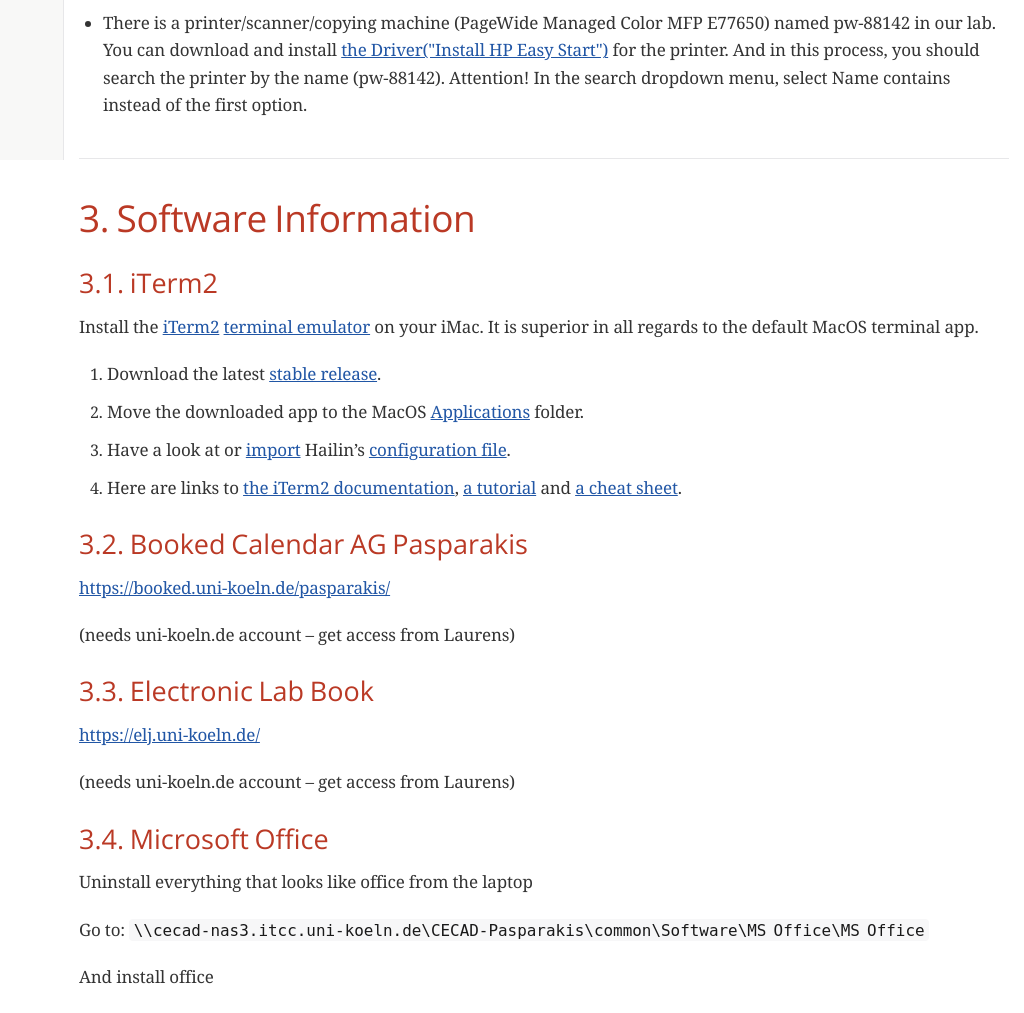
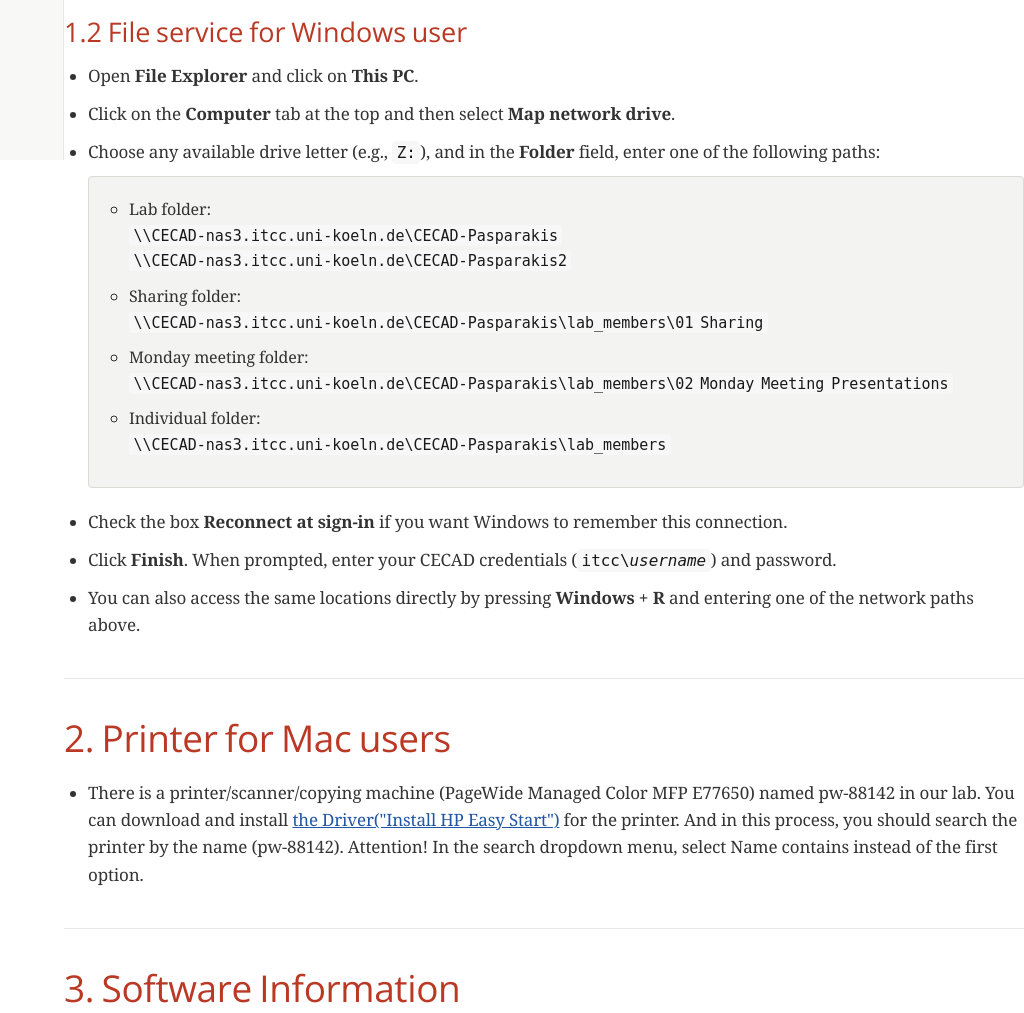
Before and after one commit to Helen-5588/Pasparakis-lab, a plain HTML site: page tutorials/welcome2.html in a window 1280 px wide. Shown: the part 640-1653 px from the top of the page, without its empty margins (256-1280 px from the left). Drawn offline with nearby package versions, Linux system fonts and the light colour scheme; a web font is replaced by a local one.

Commit message:
Initial commit

```diff
--- a/tutorials/welcome2.html
+++ b/tutorials/welcome2.html
@@ -2909,55 +2909,121 @@
             </ul>
         </div>
     </div>
-    <div id="content">
     <div class="sect1">
-            <h2 id="_file_services">1. File services</h2>
+        <h2 id="_file_service">1. File service</h2>
         <div class="sectionbody">
+
+            <!-- 1.1 File service for Mac user -->
+            <div class="sect2">
+                <h3 id="_file_service_mac">1.1 File service for Mac user</h3>
                 <div class="ulist">
                     <ul>
                         <li>
-                            <p>Add the following shared folder on CECAD&#8217;s file server to Finder&#8217;s known
-                                addresses. Hit ⌘ + K in
-                                Finder to open the <a href="https://support.apple.com/en-us/HT204445">"Connect to
-                                    Server" dialog</a>.</p>
+                            <p>Add the following shared folder on CECAD’s file server to Finder’s known
+                                addresses. Hit ⌘ + K in Finder on the Mac laptop to open the
+                                <a href="https://support.apple.com/en-us/HT204445">"Connect to Server" dialog</a>.
+                            </p>
                             <div class="sidebarblock">
                                 <div class="content">
                                     <div class="ulist">
                                         <ul>
-
                                             <li>
-                                                <p>Lab folder:
-                                                    <code>smb://CECAD-nas3.itcc.uni-koeln.de/CECAD-Pasparakis/</code></p>
-                                                    <p><code>smb://CECAD-nas3.itcc.uni-koeln.de/CECAD-Pasparakis2/</code></p>
+                                                <p>Lab folder:<br>
+                                                    <code>smb://CECAD-nas3.itcc.uni-koeln.de/CECAD-Pasparakis/</code><br>
+                                                    <code>smb://CECAD-nas3.itcc.uni-koeln.de/CECAD-Pasparakis2/</code>
                                                 </p>
                                             </li>
                                             <li>
-                                                <p>Sharing folder:
+                                                <p>Sharing folder:<br>
                                                     <code>smb://CECAD-nas3.itcc.uni-koeln.de/CECAD-Pasparakis/lab_members/01 Sharing</code>
                                                     (sic!)
                                                 </p>
                                             </li>
                                             <li>
-                                                <p>Monday meeting folder:
+                                                <p>Monday meeting folder:<br>
                                                     <code>smb://CECAD-nas3.itcc.uni-koeln.de/CECAD-Pasparakis/lab_members/02 Monday Meeting Presentations</code>
                                                 </p>
                                             </li>
                                             <li>
-                                                <p>Individual folder:
+                                                <p>Individual folder:<br>
                                                     <code>smb://CECAD-nas3.itcc.uni-koeln.de/CECAD-Pasparakis/lab_members</code>
                                                 </p>
                                             </li>
-
                                         </ul>
                                     </div>
                                 </div>
                             </div>
                         </li>
-
                     </ul>
                 </div>
             </div>
-        </div>
+
+            <!-- 1.2 File service for Windows user -->
+            <div class="sect2">
+                <h3 id="_file_service_windows">1.2 File service for Windows user</h3>
+                <div class="ulist">
+                    <ul>
+                        <li>
+                            <p>Open <strong>File Explorer</strong> and click on <strong>This PC</strong>.</p>
+                        </li>
+                        <li>
+                            <p>Click on the <strong>Computer</strong> tab at the top and then select
+                                <strong>Map network drive</strong>.
+                            </p>
+                        </li>
+                        <li>
+                            <p>Choose any available drive letter (e.g., <code>Z:</code>), and in the
+                                <strong>Folder</strong> field, enter one of the following paths:
+                            </p>
+                            <div class="sidebarblock">
+                                <div class="content">
+                                    <div class="ulist">
+                                        <ul>
+                                            <li>
+                                                <p>Lab folder:<br>
+                                                    <code>\\CECAD-nas3.itcc.uni-koeln.de\CECAD-Pasparakis</code><br>
+                                                    <code>\\CECAD-nas3.itcc.uni-koeln.de\CECAD-Pasparakis2</code>
+                                                </p>
+                                            </li>
+                                            <li>
+                                                <p>Sharing folder:<br>
+                                                    <code>\\CECAD-nas3.itcc.uni-koeln.de\CECAD-Pasparakis\lab_members\01 Sharing</code>
+                                                </p>
+                                            </li>
+                                            <li>
+                                                <p>Monday meeting folder:<br>
+                                                    <code>\\CECAD-nas3.itcc.uni-koeln.de\CECAD-Pasparakis\lab_members\02 Monday Meeting Presentations</code>
+                                                </p>
+                                            </li>
+                                            <li>
+                                                <p>Individual folder:<br>
+                                                    <code>\\CECAD-nas3.itcc.uni-koeln.de\CECAD-Pasparakis\lab_members</code>
+                                                </p>
+                                            </li>
+                                        </ul>
+                                    </div>
+                                </div>
+                            </div>
+                        </li>
+                        <li>
+                            <p>Check the box <strong>Reconnect at sign-in</strong> if you want Windows to remember this
+                                connection.</p>
+                        </li>
+                        <li>
+                            <p>Click <strong>Finish</strong>. When prompted, enter your CECAD credentials
+                                (<code>itcc\<em>username</em></code>) and password.</p>
+                        </li>
+                        <li>
+                            <p>You can also access the same locations directly by pressing <strong>Windows + R</strong>
+                                and entering one of the network paths above.</p>
+                        </li>
+                    </ul>
+                </div>
+            </div>
+
+        </div>
+    </div>
+
     <div class="sect1">
         <h2 id="_printers">2. Printer for Mac users</h2>
         <div class="sectionbody">
@@ -2969,7 +3035,8 @@
                             our lab. You can download and install <a
                                 href="https://support.hp.com/hk-en/drivers/hp-pagewide-color-755-printer-series/22955784">the
                                 Driver("Install HP Easy Start")</a> for the printer. And in this process, you should
-                                search the printer by the name (pw-88142). Attention! In the search dropdown menu, select Name contains instead of the first option. </p>
+                            search the printer by the name (pw-88142). Attention! In the search dropdown menu, select
+                            Name contains instead of the first option. </p>
                     </li>
 
                 </ul>
@@ -3033,7 +3100,12 @@
                 <h3 id="_microsoft_office">3.4. Microsoft Office</h3>
                 <div class="paragraph">
                     <p>Uninstall everything that looks like office from the laptop</p>
-                        <p>Go to: <code>\\cecad-nas3.itcc.uni-koeln.de\CECAD-Pasparakis\common\Software\MS Office\MS Office</code></p>
+                    <p>Windows Go to:
+                        <code>\\cecad-nas3.itcc.uni-koeln.de\CECAD-Pasparakis\common\Software\MS Office\MS Office</code>
+                    </p>
+                    <p>Mac Go to:
+                        <code>smb://cecad-nas3.itcc.uni-koeln.de/CECAD-Pasparakis/common/Software/MS Office/MS Office</code>
+                    </p>
                     <p>And install office</p>
                 </div>
             </div>
@@ -3041,23 +3113,33 @@
                 <h3 id="_cisco">3.5. Cisco</h3>
                 <div class="paragraph">
                     <p><strong>First time registration:</strong></p>
-                        <p><a href="https://itcc.uni-koeln.de/en/services/accounts-communication/multifactor-authentication-cisco-duo/initial-registration-in-cisco-duo">https://itcc.uni-koeln.de/en/services/accounts-communication/multifactor-authentication-cisco-duo/initial-registration-in-cisco-duo</a></p>
+                    <p><a
+                            href="https://itcc.uni-koeln.de/en/services/accounts-communication/multifactor-authentication-cisco-duo/initial-registration-in-cisco-duo">https://itcc.uni-koeln.de/en/services/accounts-communication/multifactor-authentication-cisco-duo/initial-registration-in-cisco-duo</a>
+                    </p>
                     <p><strong>Install Cisco VPN:</strong></p>
-                        <p><a href="https://itcc.uni-koeln.de/en/services/internet-access-web/network-access/vpn">https://itcc.uni-koeln.de/en/services/internet-access-web/network-access/vpn</a></p>
+                    <p><a
+                            href="https://itcc.uni-koeln.de/en/services/internet-access-web/network-access/vpn">https://itcc.uni-koeln.de/en/services/internet-access-web/network-access/vpn</a>
+                    </p>
                     <p><strong>Install Cisco Antivirus:</strong></p>
-                        <p><a href="https://itcc.uni-koeln.de/en/services/software/general-agreements-and-campus-licenses/utility-programs-and-systems/cisco-secure-endpoint">https://itcc.uni-koeln.de/en/services/software/general-agreements-and-campus-licenses/utility-programs-and-systems/cisco-secure-endpoint</a></p>
+                    <p><a
+                            href="https://itcc.uni-koeln.de/en/services/software/general-agreements-and-campus-licenses/utility-programs-and-systems/cisco-secure-endpoint">https://itcc.uni-koeln.de/en/services/software/general-agreements-and-campus-licenses/utility-programs-and-systems/cisco-secure-endpoint</a>
+                    </p>
                 </div>
             </div>
             <div class="sect2">
                 <h3 id="_java">3.6. Java</h3>
                 <div class="paragraph">
-                        <p><a href="https://wiki.uni-koeln.de/cri-s/index.php/Java">https://wiki.uni-koeln.de/cri-s/index.php/Java</a></p>
+                    <p><a
+                            href="https://wiki.uni-koeln.de/cri-s/index.php/Java">https://wiki.uni-koeln.de/cri-s/index.php/Java</a>
+                    </p>
                 </div>
             </div>
             <div class="sect2">
                 <h3 id="_adobe_acrobat">3.7. Adobe Acrobat (free)</h3>
                 <div class="paragraph">
-                        <p><a href="https://itcc.uni-koeln.de/en/services/software/rahmenvertraege-und-campuslizenzen/produktivitaetsanwendung/adobe">https://itcc.uni-koeln.de/en/services/software/rahmenvertraege-und-campuslizenzen/produktivitaetsanwendung/adobe</a></p>
+                    <p><a
+                            href="https://itcc.uni-koeln.de/en/services/software/rahmenvertraege-und-campuslizenzen/produktivitaetsanwendung/adobe">https://itcc.uni-koeln.de/en/services/software/rahmenvertraege-und-campuslizenzen/produktivitaetsanwendung/adobe</a>
+                    </p>
                     <p>(other adobe products are not free at all)</p>
                 </div>
             </div>
@@ -3065,13 +3147,20 @@
                 <h3 id="_printer_info">3.8. Printer</h3>
                 <div class="paragraph">
                     <p>pw-88142</p>
-                        <p><a href="https://wiki.uni-koeln.de/cri-s/index.php/Printer">https://wiki.uni-koeln.de/cri-s/index.php/Printer</a></p>
+                    <p><a
+                            href="https://wiki.uni-koeln.de/cri-s/index.php/Printer">https://wiki.uni-koeln.de/cri-s/index.php/Printer</a>
+                    </p>
                 </div>
             </div>
             <div class="sect2">
                 <h3 id="_incucyte">3.9. Incucyte 2023A</h3>
                 <div class="paragraph">
-                        <p><code>\\cecad-nas3.itcc.uni-koeln.de\CECAD-Pasparakis\common\Incucyte software</code></p>
+                    <p> Windows Go to:
+                        <code>\\cecad-nas3.itcc.uni-koeln.de\CECAD-Pasparakis\common\Incucyte software</code>
+                    </p>
+                    <p>Mac Go to:
+                        <code>smb://cecad-nas3.itcc.uni-koeln.de/CECAD-Pasparakis/common/Incucyte software</code>
+                    </p>
                 </div>
             </div>
             <div class="sect2">
@@ -3095,8 +3184,11 @@
             <div class="sect2">
                 <h3 id="_omero">3.13. Microscopy Image Organization in Omero</h3>
                 <div class="paragraph">
-                        <p><strong>CECAD server:</strong> <a href="https://omero-1-web.cecad.uni-koeln.de/">https://omero-1-web.cecad.uni-koeln.de/</a></p>
-                        <p><strong>Software download:</strong> <a href="https://www.openmicroscopy.org/omero/">https://www.openmicroscopy.org/omero/</a></p>
+                    <p><strong>CECAD server:</strong> <a
+                            href="https://omero-1-web.cecad.uni-koeln.de/">https://omero-1-web.cecad.uni-koeln.de/</a>
+                    </p>
+                    <p><strong>Software download:</strong> <a
+                            href="https://www.openmicroscopy.org/omero/">https://www.openmicroscopy.org/omero/</a></p>
                     <p>Needs activation by CECAD Image facility</p>
                 </div>
             </div>
```
Lines whose indentation alone changed are shown as unchanged.
